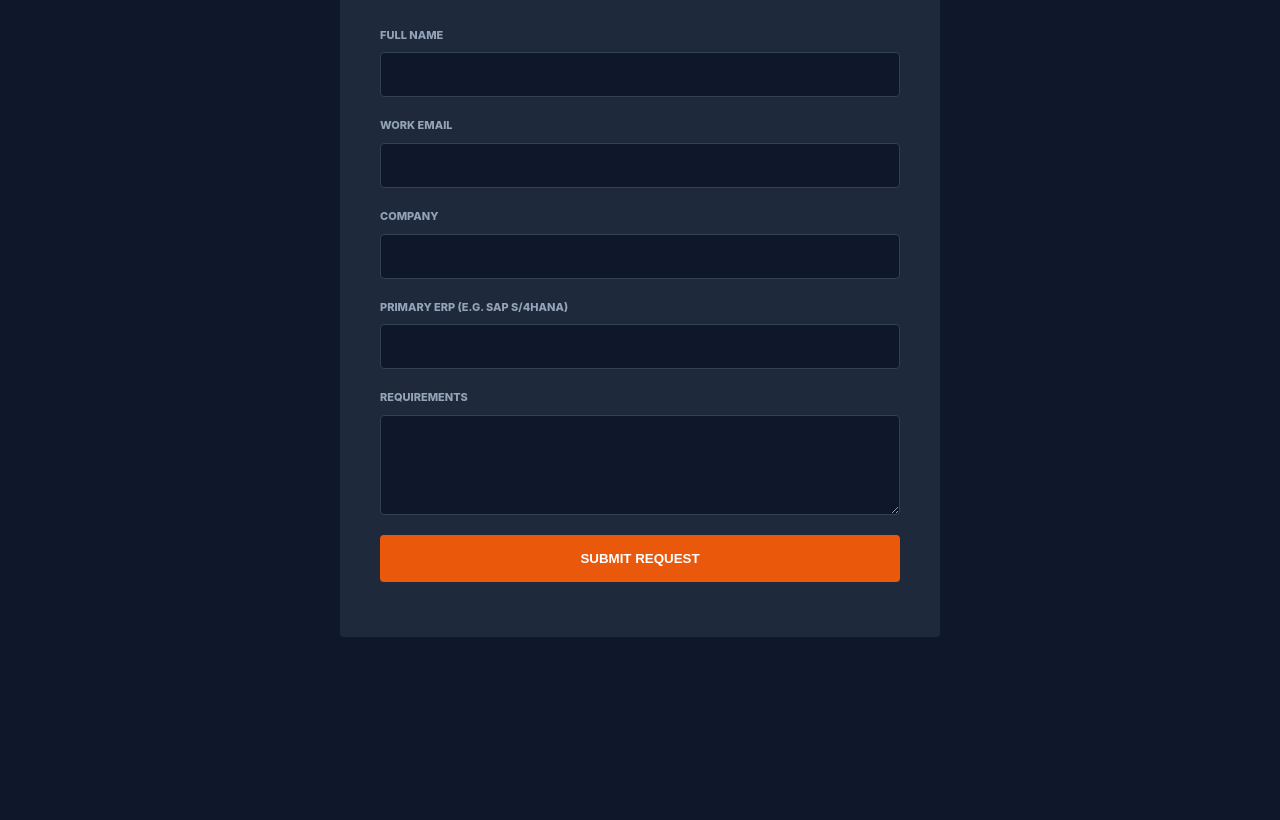
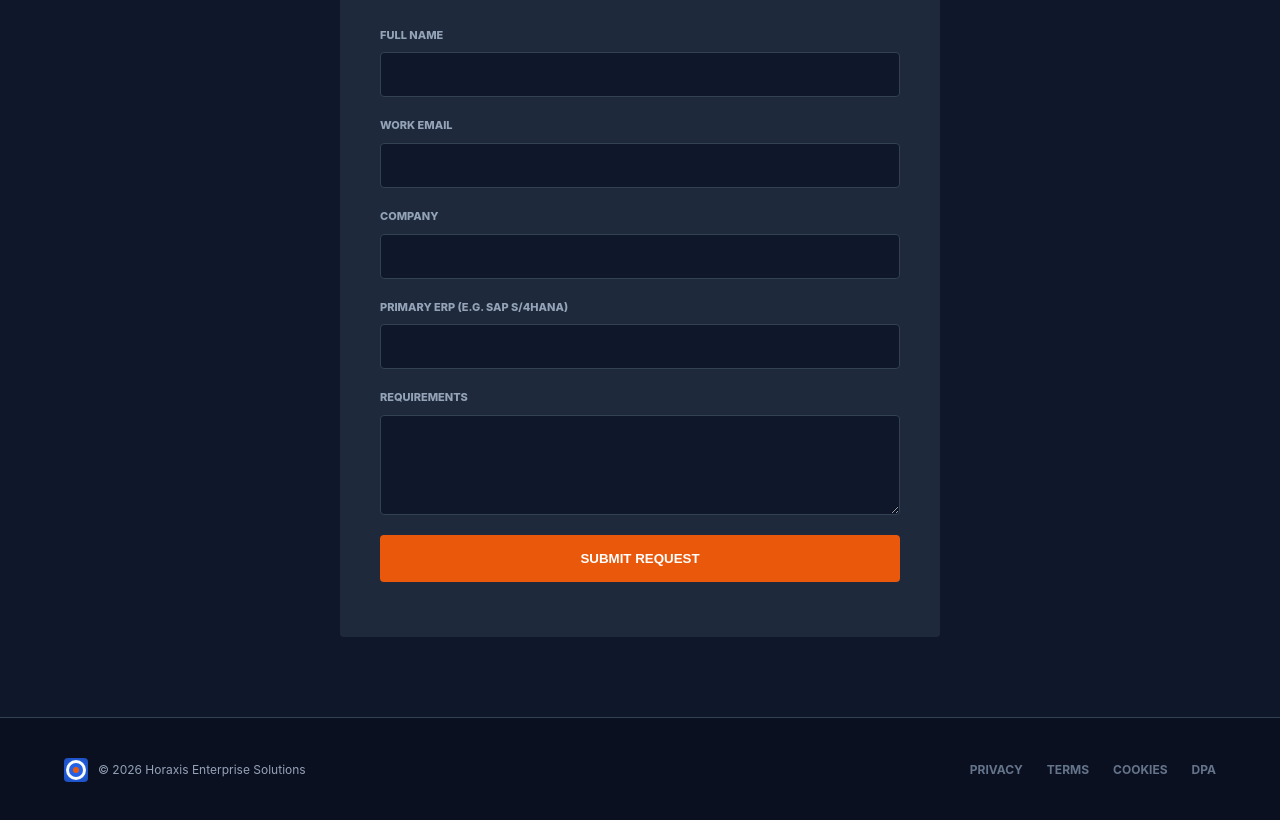
Before and after one commit to gabrielbuta-cmyk/horaxis-site, a website: page contact.html in a window 1280 px wide. Shown: the part 220-1040 px from the top of the page. Before the commit the page ends 937 px from the top, so only its background shows below. Drawn offline with Linux system fonts and the light colour scheme.

Commit message:
Geminimailroicontact

```diff
--- a/contact.html
+++ b/contact.html
@@ -68,5 +68,19 @@ document.getElementById('pilotForm').addEventListener('submit', async (e) => {
   }
 });
 </script>
+<footer style="background:#0B1020; border-top:1px solid #334155; padding:40px 0;">
+  <div class="container" style="max-width:1200px; margin:0 auto; padding:0 24px; display:flex; justify-content:space-between; align-items:center; flex-wrap:wrap; gap:20px;">
+    <div style="display:flex; align-items:center; gap:10px;">
+      <div class="brand-mark" style="width:24px; height:24px; border-radius:4px;"></div>
+      <span style="color:#94A3B8; font-size:12px;">© 2026 Horaxis Enterprise Solutions</span>
+    </div>
+    <div style="display:flex; gap:24px; font-size:12px; font-weight:700; text-transform:uppercase;">
+      <a href="privacy.html" style="color:#64748B; text-decoration:none;">Privacy</a>
+      <a href="terms.html" style="color:#64748B; text-decoration:none;">Terms</a>
+      <a href="cookies.html" style="color:#64748B; text-decoration:none;">Cookies</a>
+      <a href="dpa.html" style="color:#64748B; text-decoration:none;">DPA</a>
+    </div>
+  </div>
+</footer>
 </body>
 </html>
```
Also changed, not shown: roi.html (+14 -0 lines).
